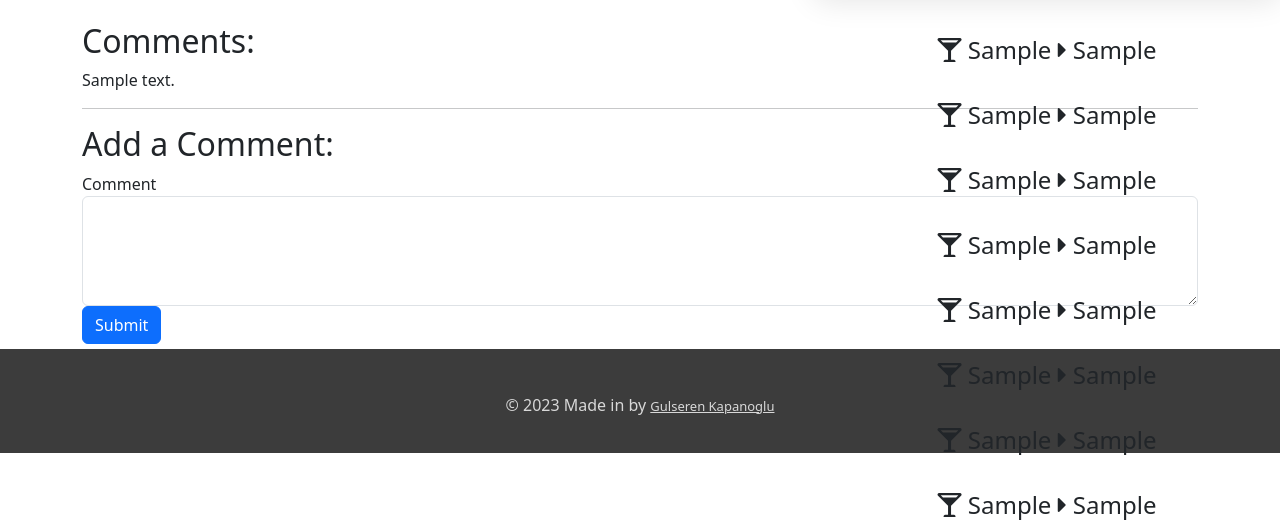
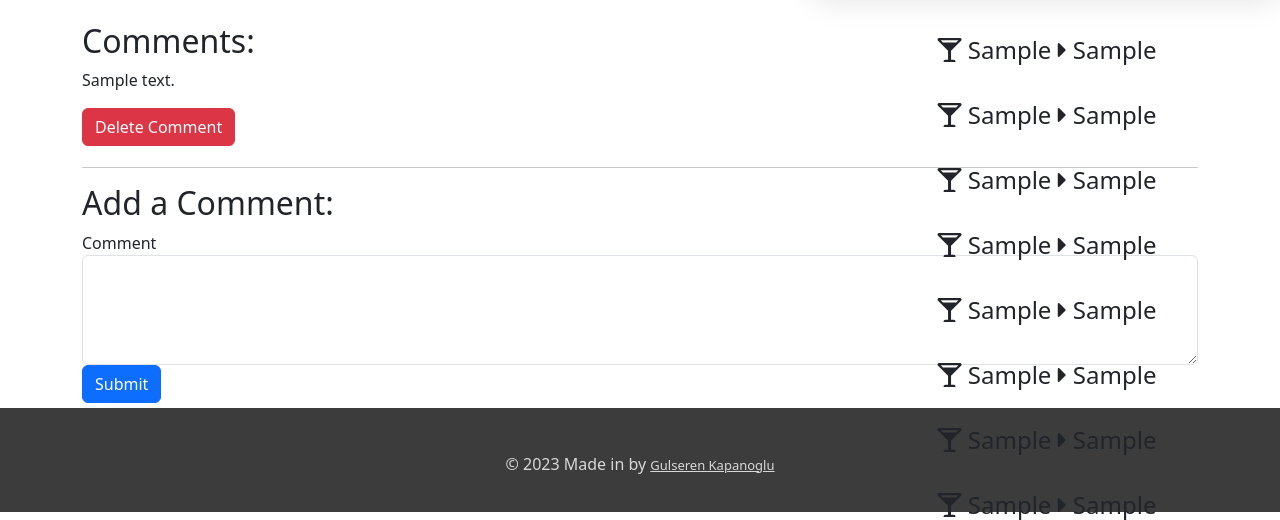
Before and after one commit to serenkapanoglu/BeABaristaAtHome, a Flask app: page /cocktail/1 in a window 1280 px wide. Shown: the part 589-1109 px from the top of the page. Run offline with Flask 3, Linux system fonts and the light colour scheme; tables that the repository leaves empty hold one stand-in row (values such as "Sample post"); grey boxes marked "Sample" are stand-in pictures; a database or web service that is not in the repository returns one stand-in record (values such as "Sample title"); data that the repository does not hold is empty.

Commit message:
Update cocktail.html

```diff
--- a/templates/cocktail.html
+++ b/templates/cocktail.html
@@ -33,14 +33,22 @@
   </div>
 
 
+
   <h2>Comments:</h2>
   {% for comment in comments %}
     <p>{{ comment.text }}</p>
+    <form method="POST" action="{{ url_for('delete_comment', cocktail_id=cocktail.id, id=comment.id) }}">
+      {{ form.csrf_token }}
+      <button type="submit" class="btn btn-danger">Delete Comment</button>
+    </form>
+    <hr>
   {% else %}
     <p>No comments yet.</p>
   {% endfor %}
 
-  <hr>
+
+
+
 
   <h2>Add a Comment:</h2>
   <form method="POST" action="{{ url_for('cocktail', id=cocktail['id']) }}">
@@ -54,9 +62,4 @@
   </div>
 
 
-
-
-
-
-
 {% endblock %}
```
